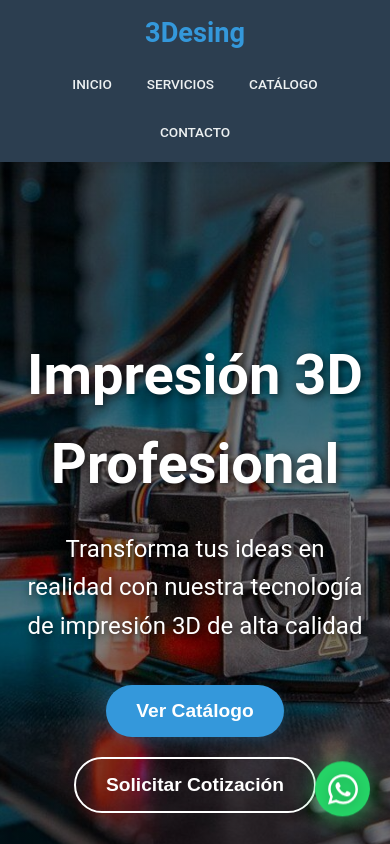
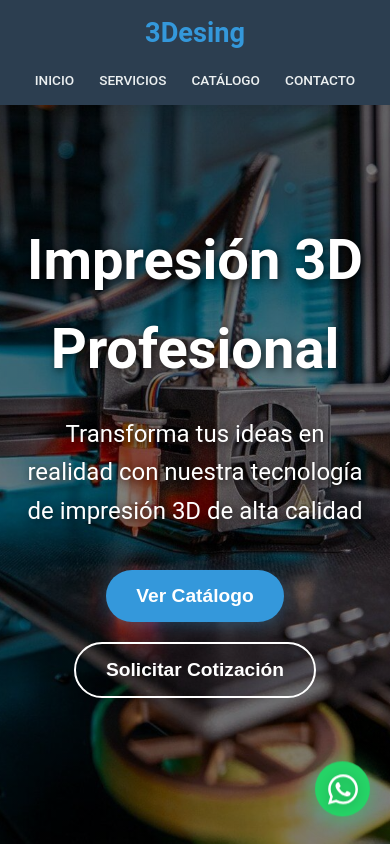
Before and after one commit to aftersma/aftersma.github.io, a plain HTML site: page index.html in a window 390 px wide. Shown: the top 844 px of the page. Drawn offline with Linux system fonts and the light colour scheme.

Commit message:
Update stylesheet.css

```diff
--- a/stylesheet.css
+++ b/stylesheet.css
@@ -1,6 +1,6 @@
 /* Reset y estilos base */
 * {
-    /* box-sizing: border-box; */
+    box-sizing: border-box;
     margin: 0;
     padding: 0;
 }
@@ -561,7 +561,7 @@ footer {
 
     nav a {
         font-size: 1em;
-        padding: 5px 0;
+        /* padding: 5px 0; */
     }
 }
 
@@ -609,7 +609,7 @@ footer {
 
     nav a {
         font-size: 0.85em;
-        padding: 6px 10px;
+        padding: 2px 5px;
     }
 
     .servicios,
```
